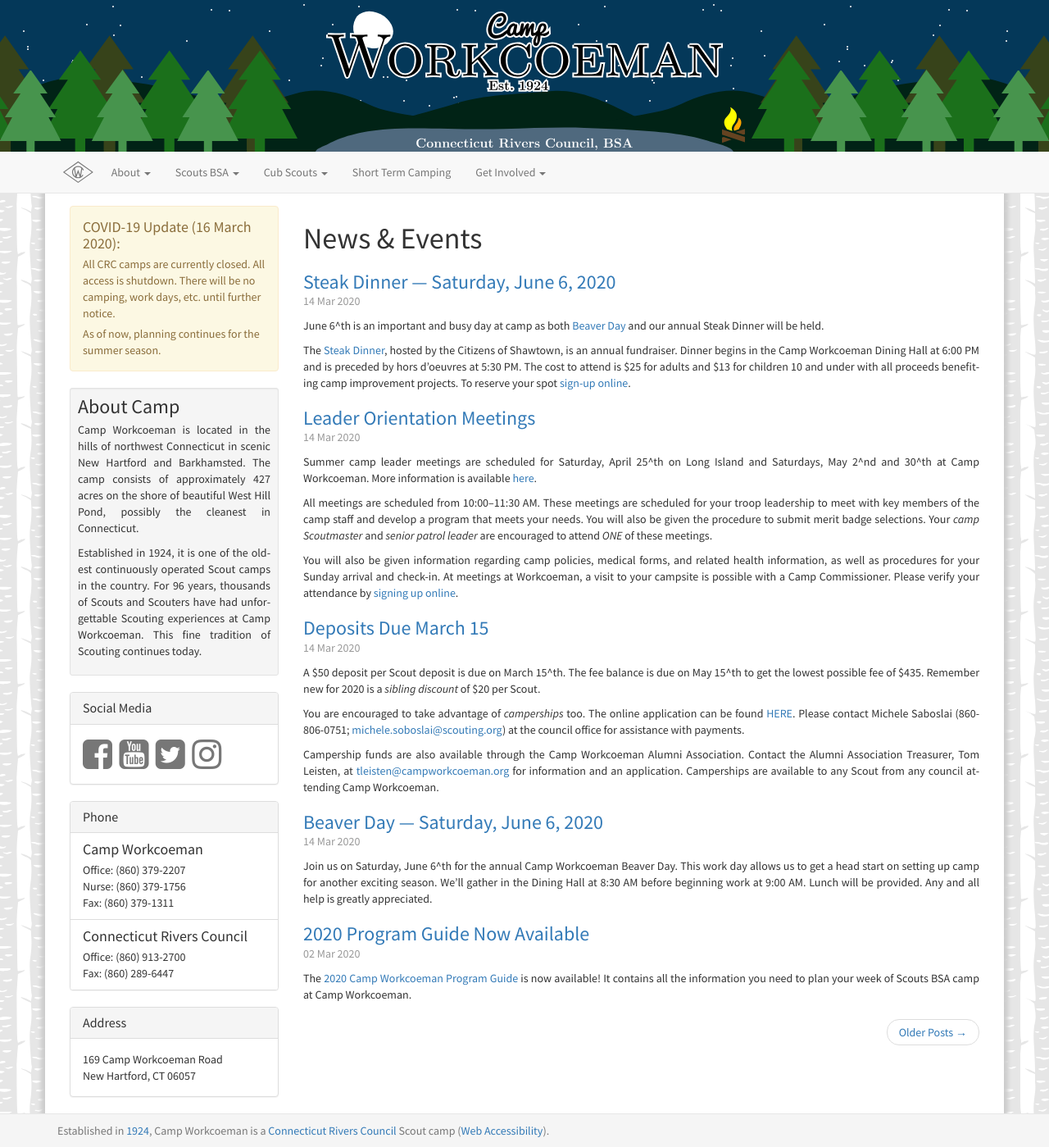
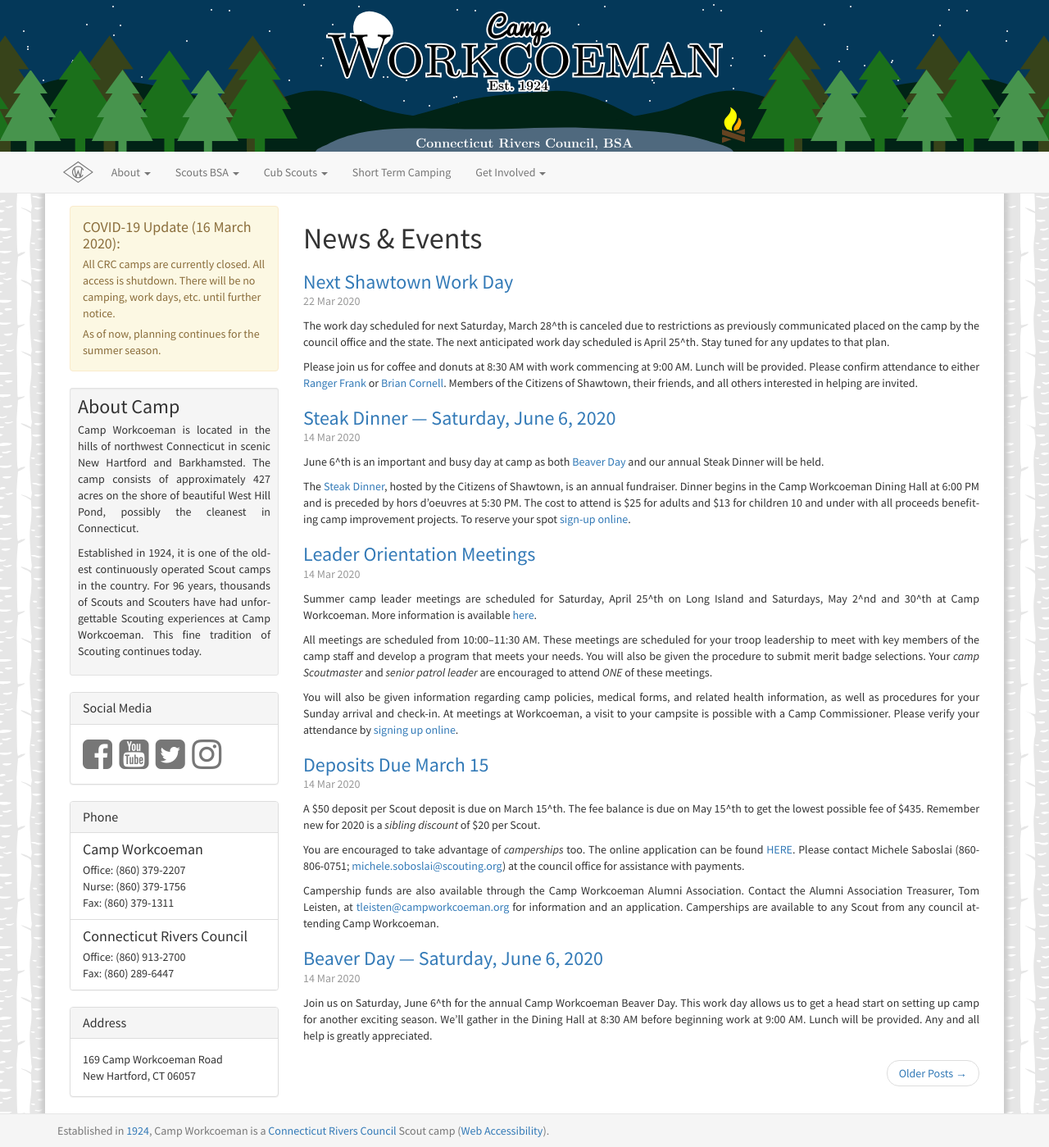
Before and after one commit to campworkcoeman/campworkcoeman.org, a Jekyll site: the page built from about/news/index.html, in a window 1280 px wide. Shown: the whole page at 82% size. Built offline with Jekyll 4.4.1, drawn with Linux system fonts in a browser that asks for light colours; nearby versions of some CDN libraries; Markdown is read by kramdown in place of the engine named in the settings; the list of posts is cut into pages by our own code.

Commit message:
Update work days due to COVID-19.

```diff
--- /dev/null
+++ b/about/news/_posts/2020-03-22-shawtown-work-day.md
@@ -0,0 +1,9 @@
+---
+published: true
+layout: news-item
+title: Next Shawtown Work Day
+---
+
+The work day scheduled for next Saturday, March 28^th is canceled due to restrictions as previously communicated placed on the camp by the council office and the state. The next anticipated work day scheduled is April 25^th. Stay tuned for any updates to that plan.
+
+Please join us for coffee and donuts at 8:30 AM with work commencing at 9:00 AM. Lunch will be provided. Please confirm attendance to either [Ranger Frank](mailto:rangerfrank@campworkcoeman.org) or [Brian Cornell](mailto:bcornell@campworkcoeman.org). Members of the Citizens of Shawtown, their friends, and all others interested in helping are invited.
--- a/get-involved/work-days.md
+++ b/get-involved/work-days.md
@@ -14,7 +14,7 @@
 
 Saturday, February 22, 2020
 
-Saturday, March 28, 2020
+~~Saturday, March 28, 2020~~ Canceled
 
 Saturday, April 25, 2020
 
```
